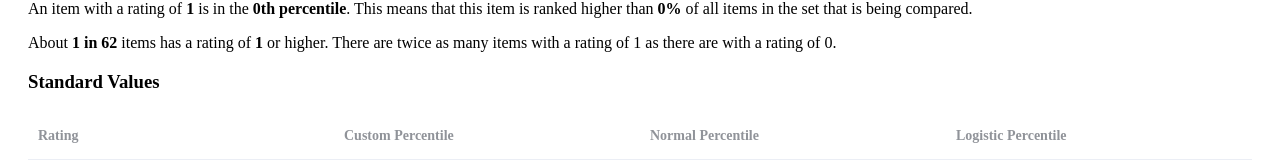
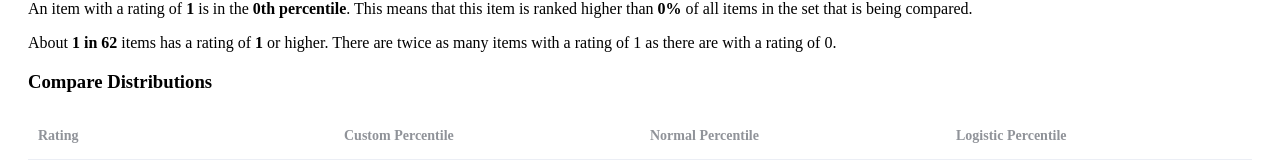
Before and after one commit to Rylan12/Ratings, a Nuxt app: page / in a window 1280 px wide. Shown: the part 520-681 px from the top of the page. Built offline with nearby package versions, Linux system fonts and the light colour scheme.

Commit message:
Rename CompareDistributions component

```diff
--- a/components/StandardValues.vue
+++ b/components/CompareDistributions.vue
@@ -1,6 +1,6 @@
 <template>
   <div class="section-container">
-    <h3>Standard Values</h3>
+    <h3>Compare Distributions</h3>
     <el-table :data="tableData" style="width: 100%">
       <el-table-column prop="rating" label="Rating"></el-table-column>
       <el-table-column
@@ -27,7 +27,7 @@ const round = (value) => {
 }
 
 export default {
-  name: 'StandardValues',
+  name: 'CompareDistributions',
   data() {
     const data = []
     for (let i = 1; i <= 10; i++) {
--- a/components/RatingCalculator.vue
+++ b/components/RatingCalculator.vue
@@ -9,7 +9,7 @@
       </el-radio-group>
     </div>
     <RatingToPercentileCalculator :distribution-type="distributionType" />
-    <StandardValues />
+    <CompareDistributions />
   </div>
 </template>
 
```
